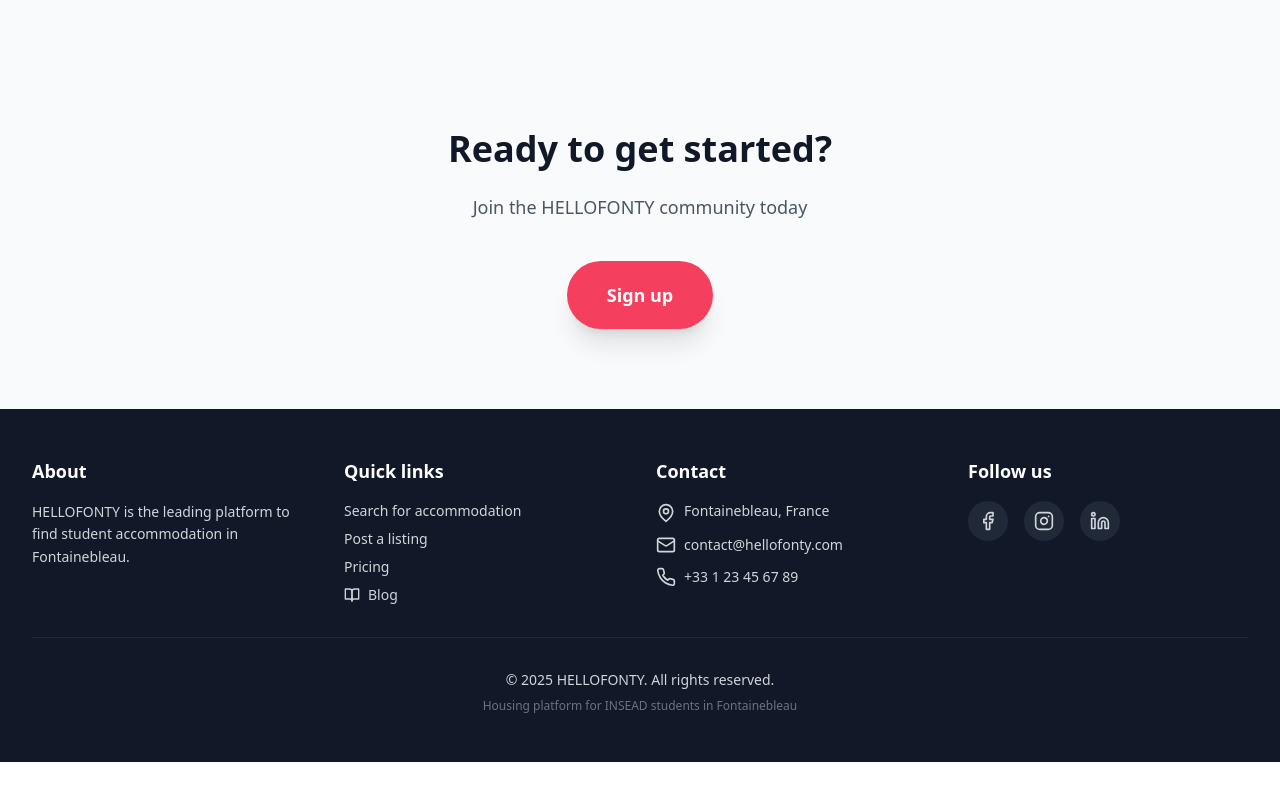
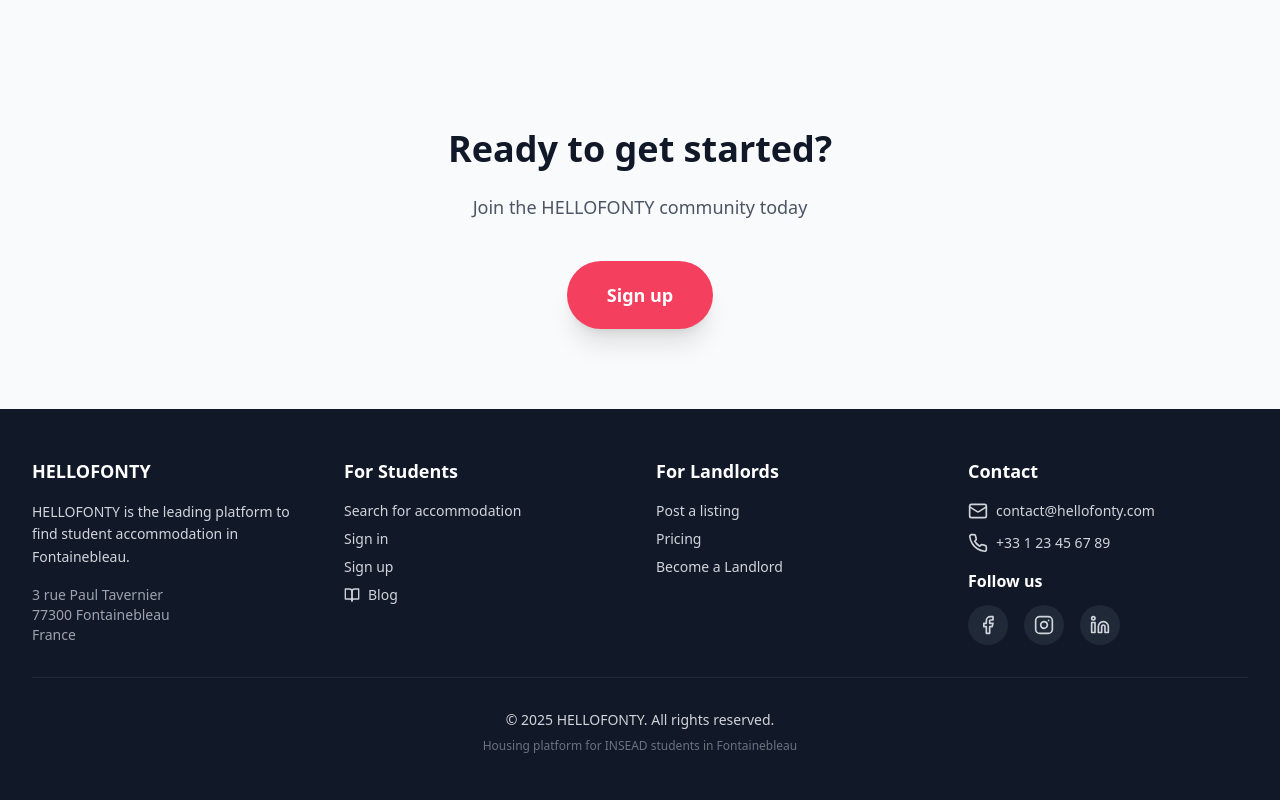
Before and after one commit to lomza7/hellofonty, a React (Vite) app: page / in a window 1280 px wide. Shown: the part 4041-4841 px from the top of the page. Before the commit the page ends 4803 px from the top, so only its background shows below. Built offline with nearby package versions, Linux system fonts and the light colour scheme; no server answers; the database is empty.

Commit message:
Updated Footer.tsx

```diff
--- a/src/components/Footer.tsx
+++ b/src/components/Footer.tsx
@@ -9,14 +9,19 @@ export default function Footer() {
       <div className="max-w-7xl mx-auto px-4 sm:px-6 lg:px-8 py-12">
         <div className="grid grid-cols-1 md:grid-cols-4 gap-8">
           <div>
-            <h3 className="text-white text-lg font-semibold mb-4">{t('footer.about')}</h3>
-            <p className="text-sm leading-relaxed">
+            <h3 className="text-white text-lg font-semibold mb-4">HELLOFONTY</h3>
+            <p className="text-sm leading-relaxed mb-4">
               {t('footer.aboutDesc')}
             </p>
+            <address className="not-italic text-sm text-gray-400">
+              3 rue Paul Tavernier<br />
+              77300 Fontainebleau<br />
+              France
+            </address>
           </div>
 
           <div>
-            <h3 className="text-white text-lg font-semibold mb-4">{t('footer.quickLinks')}</h3>
+            <h3 className="text-white text-lg font-semibold mb-4">{language === 'fr' ? 'Pour les étudiants' : 'For Students'}</h3>
             <ul className="space-y-2">
               <li>
                 <Link
@@ -26,6 +31,37 @@ export default function Footer() {
                   {t('footer.searchListing')}
                 </Link>
               </li>
+              <li>
+                <Link
+                  to="/connexion"
+                  className="text-sm hover:text-white transition-colors block"
+                >
+                  {t('nav.signIn')}
+                </Link>
+              </li>
+              <li>
+                <Link
+                  to="/inscription"
+                  className="text-sm hover:text-white transition-colors block"
+                >
+                  {t('nav.signUp')}
+                </Link>
+              </li>
+              <li>
+                <Link
+                  to="/blog"
+                  className="text-sm hover:text-white transition-colors flex items-center gap-2"
+                >
+                  <BookOpen className="w-4 h-4" />
+                  <span>Blog</span>
+                </Link>
+              </li>
+            </ul>
+          </div>
+
+          <div>
+            <h3 className="text-white text-lg font-semibold mb-4">{language === 'fr' ? 'Pour les propriétaires' : 'For Landlords'}</h3>
+            <ul className="space-y-2">
               <li>
                 <Link
                   to="/ajouter-annonce"
@@ -44,11 +80,10 @@ export default function Footer() {
               </li>
               <li>
                 <Link
-                  to="/blog"
-                  className="text-sm hover:text-white transition-colors flex items-center gap-2"
+                  to="/inscription"
+                  className="text-sm hover:text-white transition-colors block"
                 >
-                  <BookOpen className="w-4 h-4" />
-                  <span>Blog</span>
+                  {language === 'fr' ? 'Devenir propriétaire' : 'Become a Landlord'}
                 </Link>
               </li>
             </ul>
@@ -56,11 +91,7 @@ export default function Footer() {
 
           <div>
             <h3 className="text-white text-lg font-semibold mb-4">{t('footer.contact')}</h3>
-            <ul className="space-y-3">
-              <li className="flex items-start gap-2">
-                <MapPin className="w-5 h-5 flex-shrink-0 mt-0.5" />
-                <span className="text-sm">Fontainebleau, France</span>
-              </li>
+            <ul className="space-y-3 mb-4">
               <li className="flex items-center gap-2">
                 <Mail className="w-5 h-5 flex-shrink-0" />
                 <a href="mailto:contact@hellofonty.com" className="text-sm hover:text-white transition-colors">
@@ -69,13 +100,12 @@ export default function Footer() {
               </li>
               <li className="flex items-center gap-2">
                 <Phone className="w-5 h-5 flex-shrink-0" />
-                <span className="text-sm">+33 1 23 45 67 89</span>
+                <a href="tel:+33123456789" className="text-sm hover:text-white transition-colors">
+                  +33 1 23 45 67 89
+                </a>
               </li>
             </ul>
-          </div>
-
-          <div>
-            <h3 className="text-white text-lg font-semibold mb-4">{t('footer.followUs')}</h3>
+            <h4 className="text-white text-base font-semibold mb-3">{t('footer.followUs')}</h4>
             <div className="flex gap-4">
               <a
                 href="#"
```
